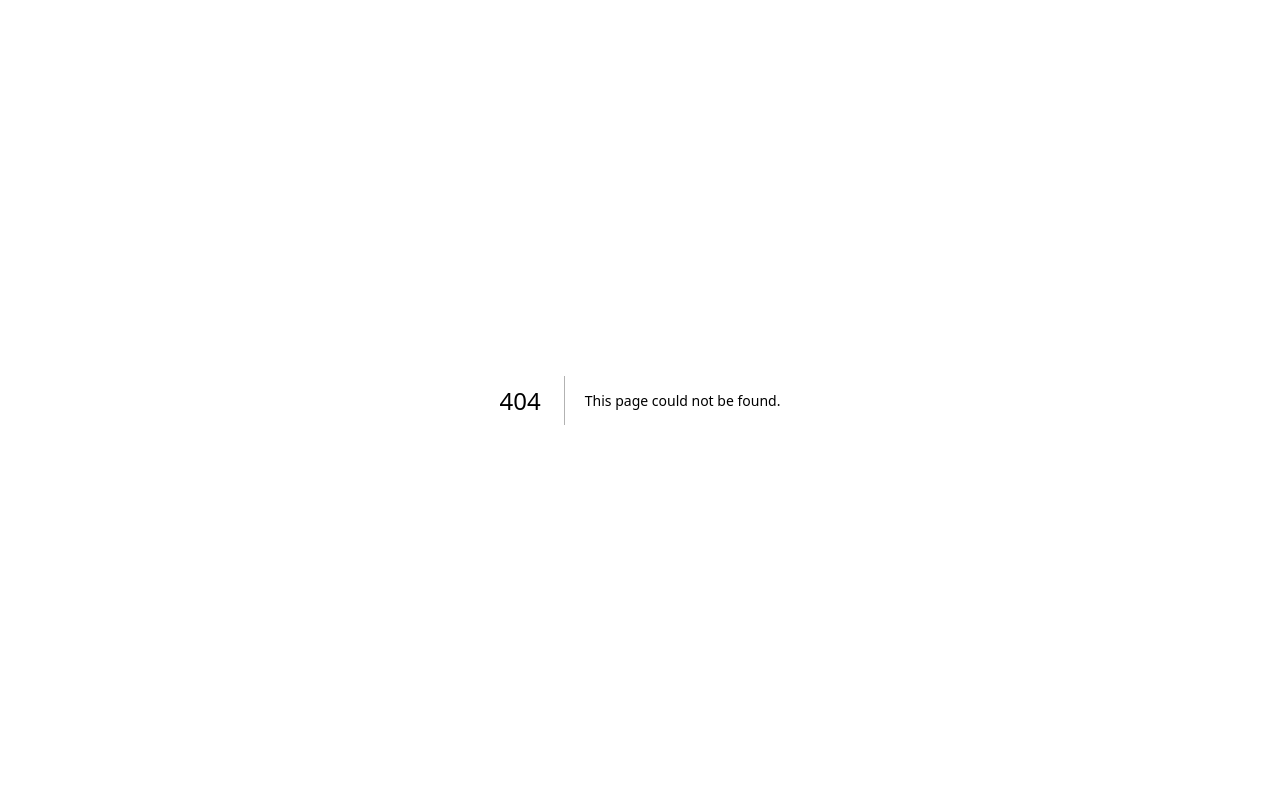
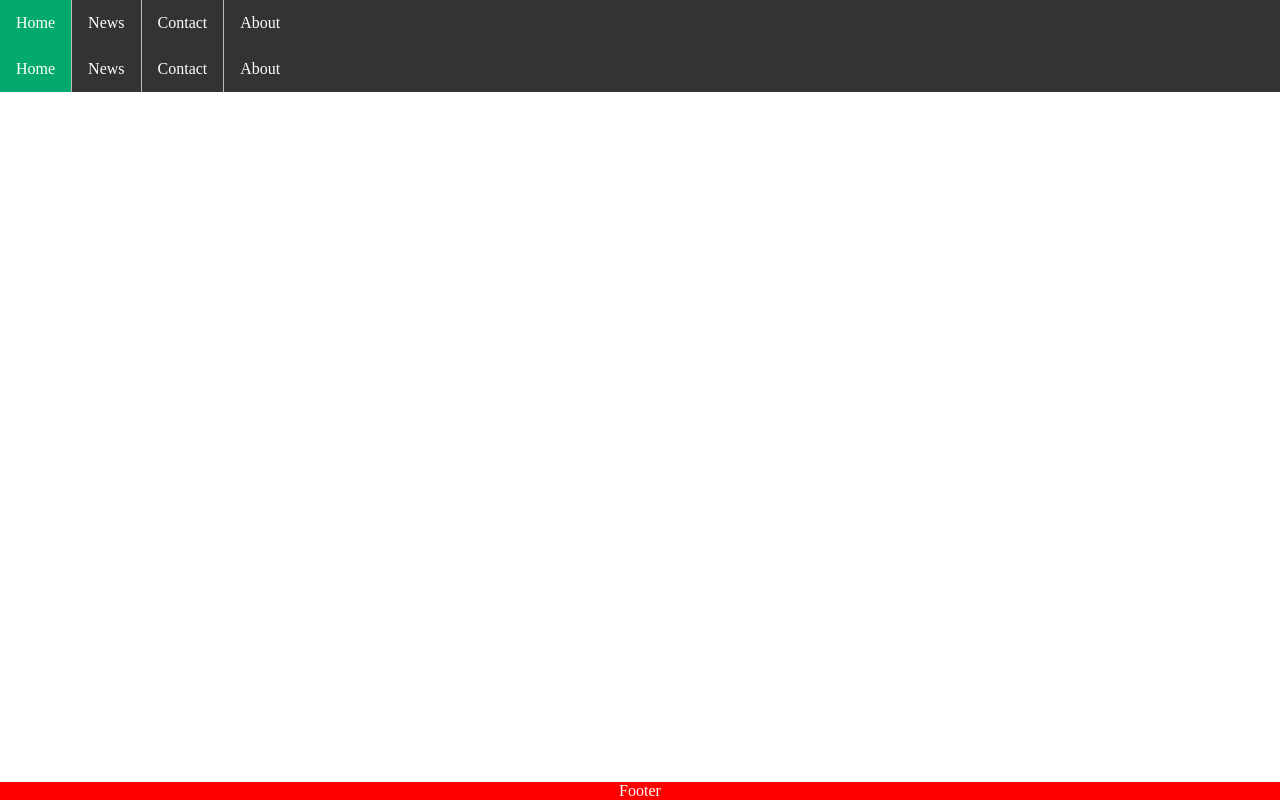
Before and after one commit to sikandar-quraishi/Next_13-4, a Next.js app: page /components/layout in a window 1280 px wide. Before the commit this address had no page. Built offline with nearby package versions, Linux system fonts and the light colour scheme.

Commit message:
Fist commit

```diff
--- a/pages/_app.js
+++ b/pages/_app.js
@@ -1,5 +1,7 @@
 import '@/styles/globals.css'
+import Layout from './components/layout'
+
 
 export default function App({ Component, pageProps }) {
-  return <Component {...pageProps} />
+  return <Layout><Component {...pageProps} /></Layout>
 }
--- /dev/null
+++ b/pages/about/index.js
@@ -0,0 +1,5 @@
+function AboutPage() {
+    return <div>The About Page!</div>;
+  }
+
+  export default AboutPage;
--- /dev/null
+++ b/pages/clients/[id]/[clientprojectid].js
@@ -0,0 +1,5 @@
+function SelectedClientProjectPage() {
+    return <div>The Selected Client Project Page!</div>;
+  }
+
+  export default SelectedClientProjectPage;
--- /dev/null
+++ b/pages/clients/[id]/index.js
@@ -0,0 +1,5 @@
+function ClientProjectsPage() {
+    return <div>The Project of a given Client</div>;
+  }
+
+  export default ClientProjectsPage;
--- /dev/null
+++ b/pages/clients/index.js
@@ -0,0 +1,5 @@
+function ClientPage() {
+    return <div>The Client Page!</div>;
+  }
+
+  export default ClientPage;
--- /dev/null
+++ b/pages/components/layout/footer.js
@@ -0,0 +1,7 @@
+function Footer() {
+    return <div class="footer">
+    <p>Footer</p>
+  </div>;
+  }
+
+  export default Footer;
--- /dev/null
+++ b/pages/components/layout/index.js
@@ -0,0 +1,12 @@
+import Navbar from './navbar'
+import Footer from './footer'
+
+export default function Layout({ children }) {
+  return (
+    <>
+      <Navbar />
+      <main>{children}</main>
+      <Footer />
+    </>
+  )
+}
--- /dev/null
+++ b/pages/components/layout/navbar.js
@@ -0,0 +1,10 @@
+function Navbar() {
+    return <ul>
+    <li><a className="active" href="#home">Home</a></li>
+    <li><a href="#news">News</a></li>
+    <li><a href="#contact">Contact</a></li>
+    <li ><a href="#about">About</a></li>
+  </ul>;
+  }
+
+  export default Navbar;
--- /dev/null
+++ b/pages/portfolio/index.js
@@ -0,0 +1,5 @@
+function PortfolioPage() {
+    return <div>The Home PortfolioPage!</div>;
+  }
+
+  export default PortfolioPage;
--- /dev/null
+++ b/pages/portfolio/list.js
@@ -0,0 +1,5 @@
+function ListPage() {
+    return <div>The List Page!</div>;
+  }
+
+  export default ListPage;
--- a/styles/globals.css
+++ b/styles/globals.css
@@ -87,12 +87,12 @@ body {
 
 body {
   color: rgb(var(--foreground-rgb));
-  background: linear-gradient(
+  /* background: linear-gradient(
       to bottom,
       transparent,
       rgb(var(--background-end-rgb))
     )
-    rgb(var(--background-start-rgb));
+    rgb(var(--background-start-rgb)); */
 }
 
 a {
@@ -105,3 +105,52 @@ a {
     color-scheme: dark;
   }
 }
+
+
+
+
+ul {
+  list-style-type: none;
+  margin: 0;
+  padding: 0;
+  overflow: hidden;
+  background-color: #333;
+}
+
+li {
+  float: left;
+  border-right:1px solid #bbb;
+}
+
+li:last-child {
+  border-right: none;
+}
+
+li a {
+  display: block;
+  color: white;
+  text-align: center;
+  padding: 14px 16px;
+  text-decoration: none;
+}
+
+li a:hover:not(.active) {
+  background-color: #111;
+}
+
+.active {
+  background-color: #04AA6D;
+}
+
+
+
+
+.footer {
+  position: fixed;
+  left: 0;
+  bottom: 0;
+  width: 100%;
+  background-color: red;
+  color: white;
+  text-align: center;
+}
```
Also changed, not shown: pages/index.js (+4 -113 lines).
